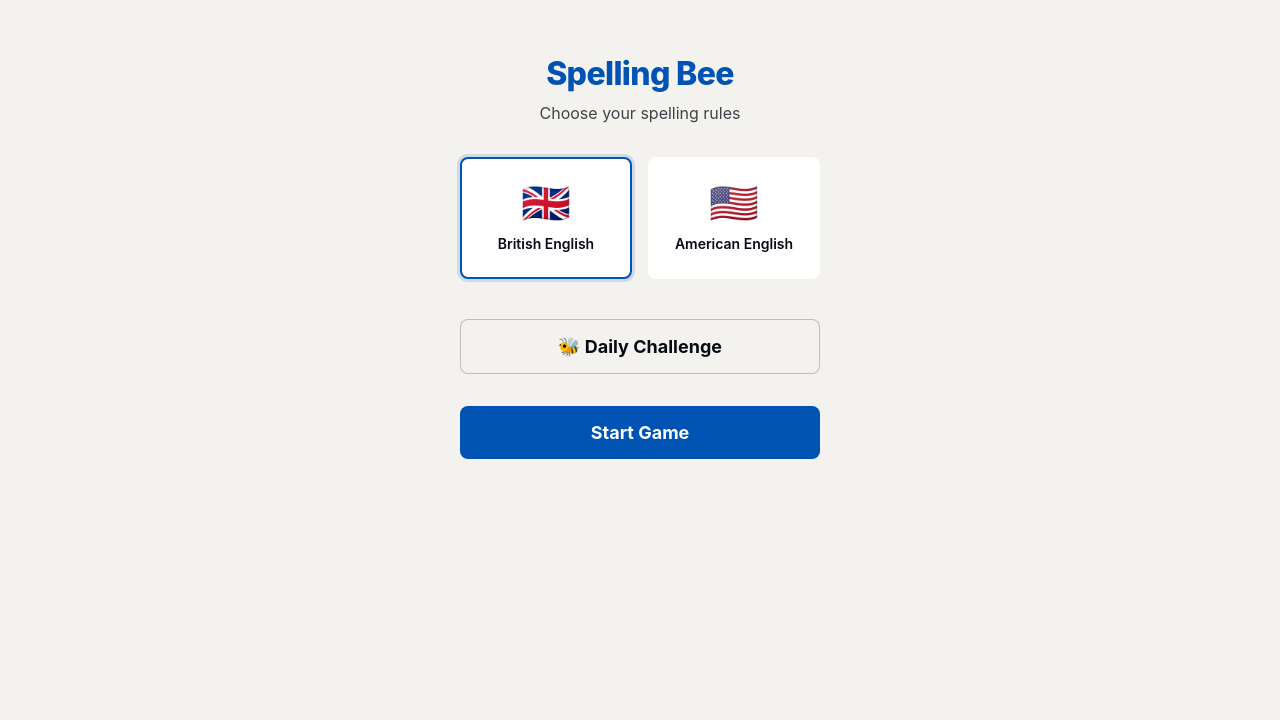
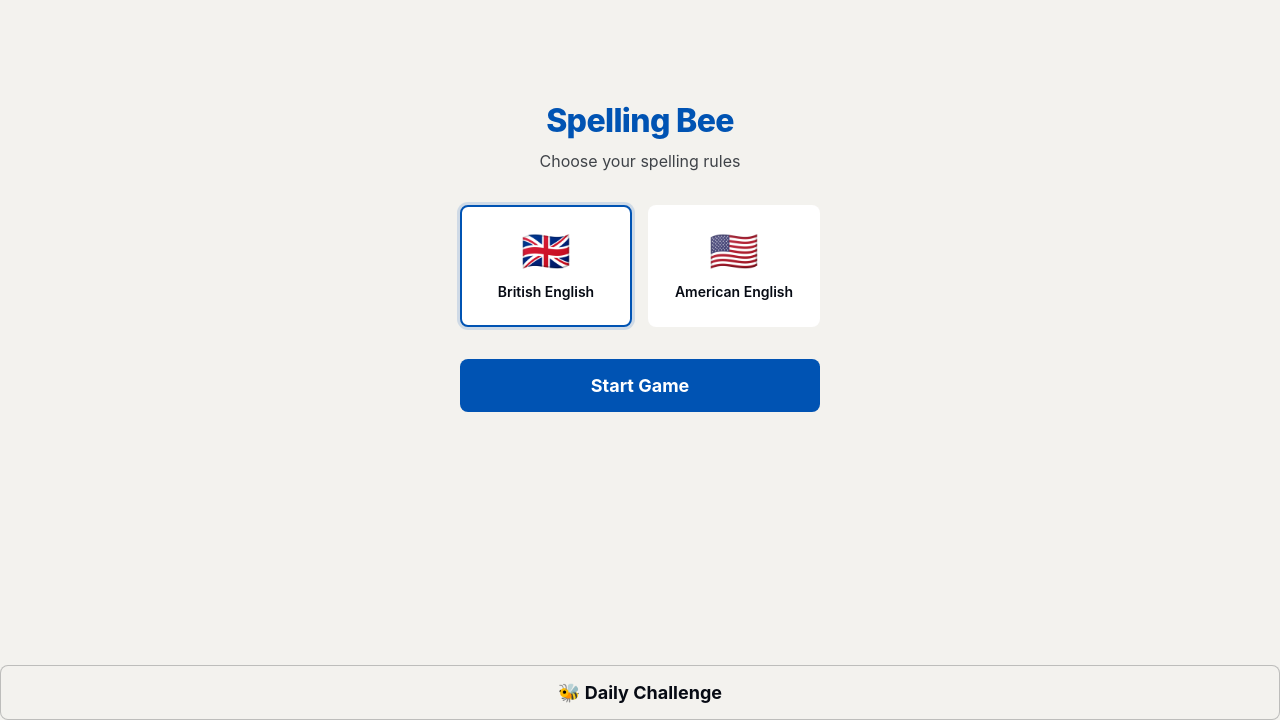
Before and after one commit to azmeenafandi/spelling-bee, a SvelteKit app: page / in a window 1280 px wide. Shown: the part 143-863 px from the top of the page. Before the commit the page ends 800 px from the top, so only its background shows below. Built offline with nearby package versions, Linux system fonts and the light colour scheme.

Commit message:
Fix: Daily Challenge button moved outside VariantSelect (no slot needed), DailyChallenge overlay moved to top-level template

```diff
--- a/src/routes/+page.svelte
+++ b/src/routes/+page.svelte
@@ -452,11 +452,11 @@
      =================================================================== -->
 
 {#if $gameState === 'variant-select'}
-  <VariantSelect onStart={handleStart}>
-    <button class="daily-btn" on:click={() => (dailyOpen = true)}>
-      🐝 Daily Challenge
-    </button>
-  </VariantSelect>
+  <VariantSelect onStart={handleStart} />
+
+  <button class="daily-btn" on:click={() => (dailyOpen = true)}>
+    🐝 Daily Challenge
+  </button>
 {:else}
   <div class="game-container">
     <!-- Settings button -->
@@ -590,9 +590,6 @@
     open={settingsOpen}
     on:close={() => (settingsOpen = false)}
   />
-  {#if dailyOpen}
-    <DailyChallenge on:close={() => (dailyOpen = false)} />
-  {/if}
   <AchievementToast achievement={currentToastAchievement} />
 
   {#if tierToastVisible}
@@ -605,6 +602,10 @@
       ▲ Tier {currentTierValue} — {getTierName(currentTierValue)}
     </div>
   {/if}
+{/if}
+
+{#if dailyOpen}
+  <DailyChallenge on:close={() => (dailyOpen = false)} />
 {/if}
 
 <!-- ===================================================================
```
